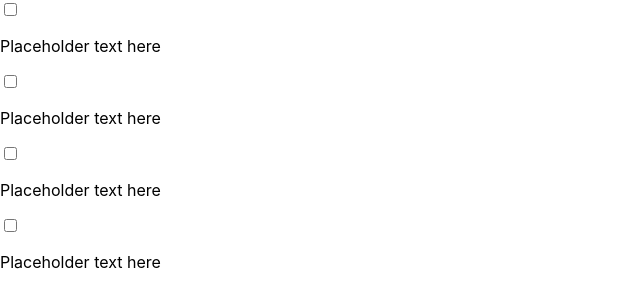
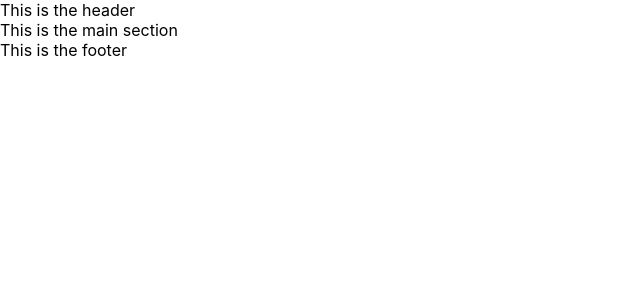
Before and after one commit to mahsanghani/reactive, a React (Create React App) app: page / in a window 1280 px wide. Shown: the top 306 px of the page, without its empty margins (0-640 px from the left). Built offline with nearby package versions, Linux system fonts and the light colour scheme.

Commit message:
updated scratch text file

```diff
--- a/src/App.js
+++ b/src/App.js
@@ -1,21 +1,17 @@
 import React from "react"
 
+import Header from "./components/Header"
+import MainContent from "./components/MainContent"
+import Footer from "./components/Footer"
+
 function App() {
-    return(
+    return (
         <div>
-            <input type="checkbox" />
-            <p>Placeholder text here</p>
-
-            <input type="checkbox" />
-            <p>Placeholder text here</p>
-
-            <input type="checkbox" />
-            <p>Placeholder text here</p>
-
-            <input type="checkbox" />
-            <p>Placeholder text here</p>
+            <Header />
+            <MainContent />
+            <Footer />
         </div>
     )
 }
 
-export default App;
+export default App
```
Also changed, not shown: src/components/scratch.txt.
